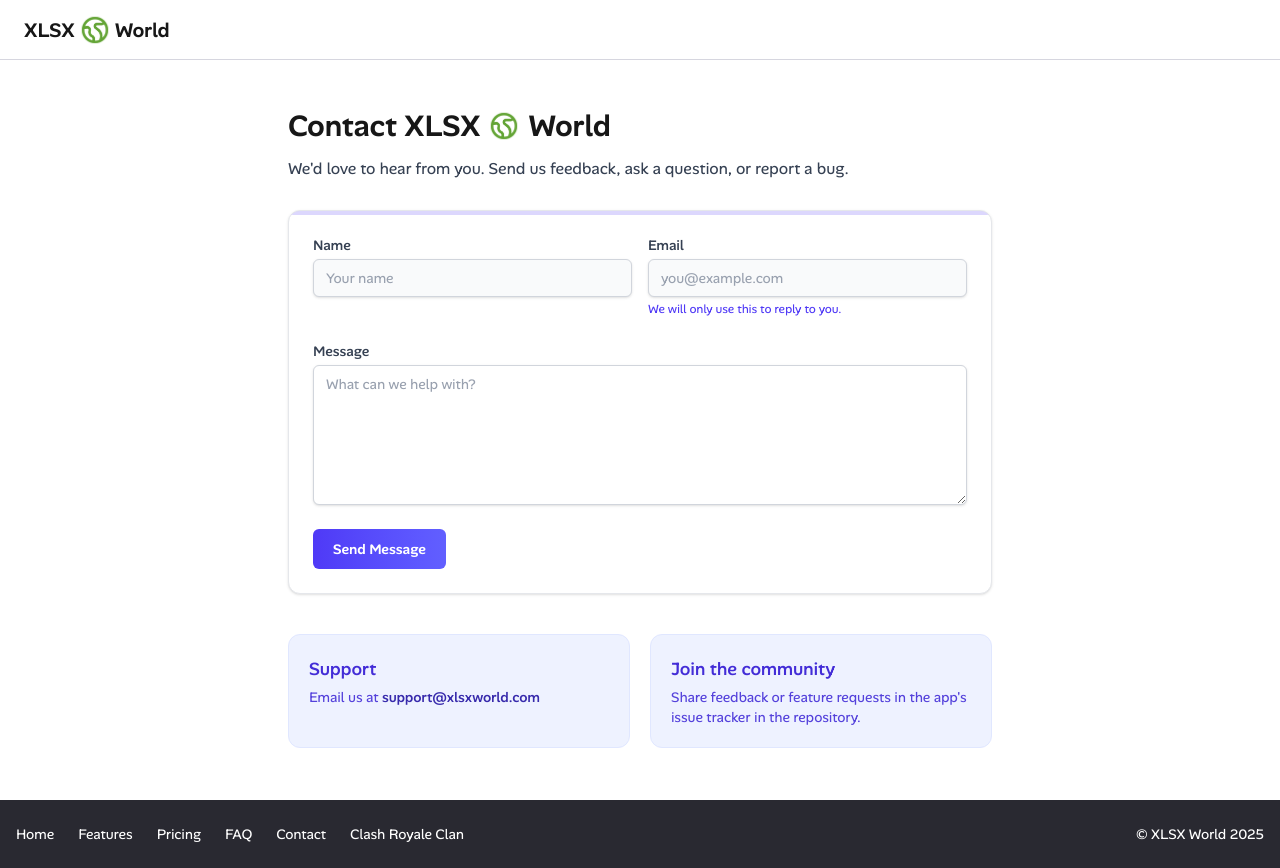
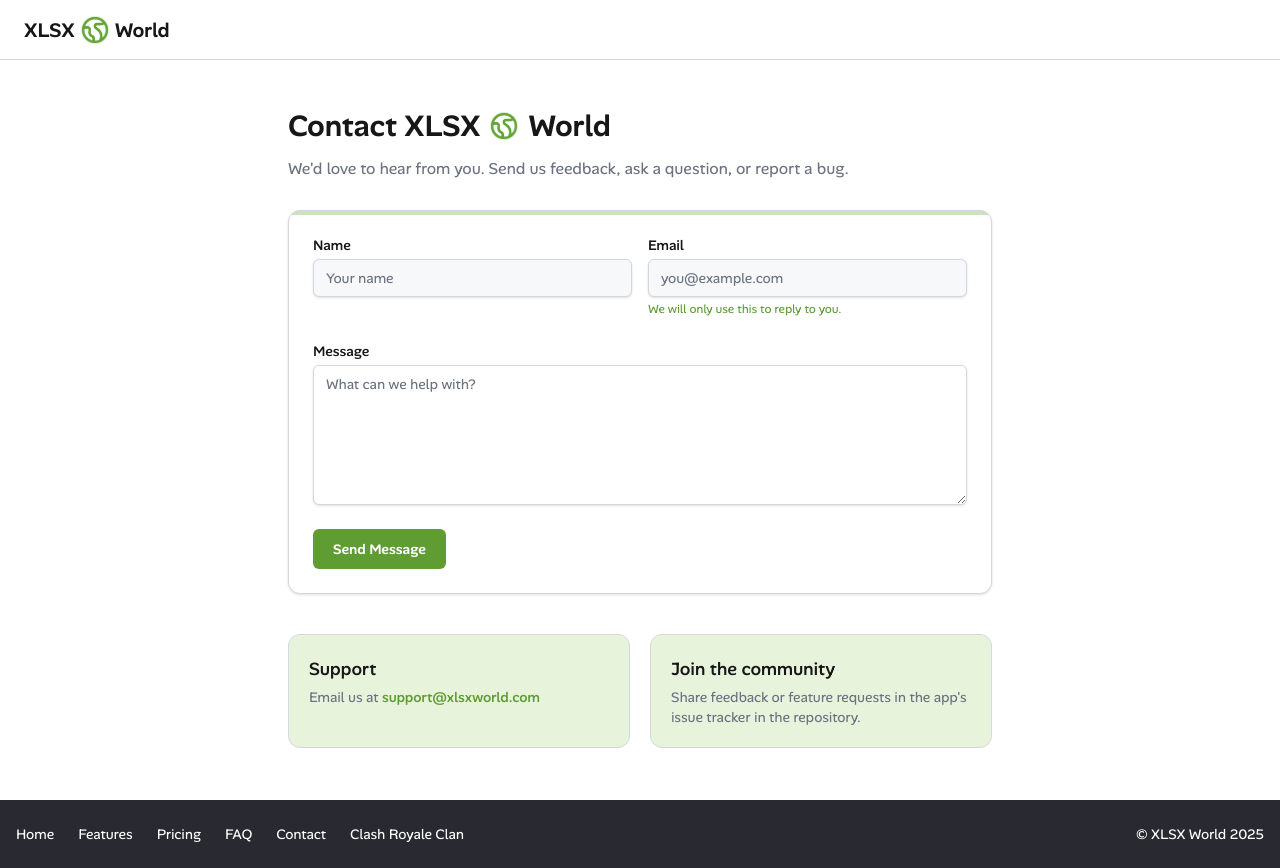
Before and after one commit to manudelp/xlsxworld, a Next.js app in the folder client/: page /contact in a window 1280 px wide. Built offline with nearby package versions, Linux system fonts and the light colour scheme; no server answers.

Commit message:
refactor(contact): update styles for improved UI consistency and readability

```diff
--- a/client/app/contact/page.tsx
+++ b/client/app/contact/page.tsx
@@ -23,24 +23,24 @@
 
   return (
     <main className="max-w-3xl mx-auto px-4 py-10 sm:px-6 sm:py-12 lg:px-8">
-      <h1 className="text-3xl font-semibold mb-3 flex items-center gap-2">
+      <h1 className="text-3xl font-semibold mb-3 flex items-center gap-2 text-foreground">
         <span>Contact XLSX</span>
         <Image src="/icon.svg" alt="XLSX World" width={32} height={32} className="inline-block" />
         <span>World</span>
       </h1>
-      <p className="mb-7 text-gray-700 text-base leading-relaxed">
+      <p className="mb-7 text-base leading-relaxed text-muted">
         We&apos;d love to hear from you. Send us feedback, ask a question, or
         report a bug.
       </p>
 
-      <div className="bg-white border border-gray-200 rounded-xl p-6 shadow-sm relative overflow-hidden">
-        <div className="absolute left-0 right-0 top-0 h-1 bg-indigo-600/20" />
+      <div className="bg-surface-2 border border-border rounded-xl p-6 shadow-sm relative overflow-hidden">
+        <div className="absolute left-0 right-0 top-0 h-1 bg-primary/30" />
         <form onSubmit={handleSubmit} className="space-y-6">
           <div className="grid grid-cols-1 md:grid-cols-2 gap-4">
             <div>
               <label
                 htmlFor="contact-name"
-                className="block text-sm font-medium text-gray-700"
+                className="block text-sm font-medium text-foreground"
               >
                 Name
               </label>
@@ -50,14 +50,14 @@
                 value={name}
                 onChange={(e) => setName(e.target.value)}
                 placeholder="Your name"
-                className="mt-1 block w-full rounded-md border border-gray-300 bg-gray-50 px-3 py-2 text-sm text-gray-900 placeholder-gray-400 shadow-sm transition-colors duration-150 focus:border-indigo-500 focus:ring-2 focus:ring-indigo-100 outline-none"
+                className="mt-1 block w-full rounded-md border border-border bg-surface px-3 py-2 text-sm text-foreground placeholder:text-muted shadow-sm transition-colors duration-150 focus:border-primary focus:ring-2 focus:ring-primary/25 outline-none"
               />
             </div>
 
             <div>
               <label
                 htmlFor="contact-email"
-                className="block text-sm font-medium text-gray-700"
+                className="block text-sm font-medium text-foreground"
               >
                 Email
               </label>
@@ -67,9 +67,9 @@
                 value={email}
                 onChange={(e) => setEmail(e.target.value)}
                 placeholder="you@example.com"
-                className="mt-1 block w-full rounded-md border border-gray-300 bg-gray-50 px-3 py-2 text-sm text-gray-900 placeholder-gray-400 shadow-sm transition-colors duration-150 focus:border-indigo-500 focus:ring-2 focus:ring-indigo-100 outline-none"
+                className="mt-1 block w-full rounded-md border border-border bg-surface px-3 py-2 text-sm text-foreground placeholder:text-muted shadow-sm transition-colors duration-150 focus:border-primary focus:ring-2 focus:ring-primary/25 outline-none"
               />
-              <p className="mt-1 text-xs text-indigo-600">
+              <p className="mt-1 text-xs text-primary">
                 We will only use this to reply to you.
               </p>
             </div>
@@ -78,7 +78,7 @@
           <div>
             <label
               htmlFor="contact-message"
-              className="block text-sm font-medium text-gray-700"
+              className="block text-sm font-medium text-foreground"
             >
               Message
             </label>
@@ -88,26 +88,26 @@
               onChange={(e) => setMessage(e.target.value)}
               rows={6}
               placeholder="What can we help with?"
-              className="mt-1 block w-full min-h-[140px] rounded-md border border-gray-300 bg-white px-3 py-2 text-sm text-gray-900 placeholder-gray-400 shadow-sm transition-colors duration-150 focus:border-indigo-500 focus:ring-2 focus:ring-indigo-100 outline-none"
+              className="mt-1 block w-full min-h-[140px] rounded-md border border-border bg-surface-2 px-3 py-2 text-sm text-foreground placeholder:text-muted shadow-sm transition-colors duration-150 focus:border-primary focus:ring-2 focus:ring-primary/25 outline-none"
             />
           </div>
 
           <div className="flex items-center gap-4">
             <button
               type="submit"
-              className="inline-flex items-center justify-center rounded-md bg-gradient-to-r from-indigo-600 to-indigo-500 px-5 py-2.5 text-sm font-semibold text-white hover:from-indigo-700 hover:to-indigo-600 focus:outline-none focus:ring-2 focus:ring-indigo-500 focus:ring-offset-2 hover:cursor-pointer"
+              className="inline-flex items-center justify-center rounded-md bg-primary px-5 py-2.5 text-sm font-semibold text-primary-foreground transition-colors duration-150 hover:!bg-primary-hover active:bg-primary-active focus:outline-none focus:ring-2 focus:ring-primary/35 focus:ring-offset-2 focus:ring-offset-background hover:cursor-pointer"
             >
               Send Message
             </button>
 
             <div>
               {status === "sent" && (
-                <p className="text-sm text-green-600">
+                <p className="text-sm text-success">
                   Thanks! Your message has been queued for review.
                 </p>
               )}
               {status === "error" && (
-                <p className="text-sm text-red-600">
+                <p className="text-sm text-danger">
                   Please complete all fields before submitting.
                 </p>
               )}
@@ -117,12 +117,12 @@
       </div>
 
       <section className="mt-10 grid gap-5 sm:grid-cols-2">
-        <div className="rounded-xl border border-indigo-100 bg-indigo-50 p-5">
-          <h2 className="text-lg font-medium text-indigo-700">Support</h2>
-          <p className="text-sm text-indigo-700/90 mt-1">
+        <div className="rounded-xl border border-border bg-primary-soft p-5">
+          <h2 className="text-lg font-medium text-foreground">Support</h2>
+          <p className="text-sm text-muted mt-1">
             Email us at{" "}
             <a
-              className="text-indigo-800 hover:underline font-medium"
+              className="text-primary hover:underline font-medium"
               href="mailto:support@xlsxworld.com"
             >
               support@xlsxworld.com
@@ -130,11 +130,11 @@
           </p>
         </div>
 
-        <div className="rounded-xl border border-indigo-100 bg-indigo-50 p-5">
-          <h2 className="text-lg font-medium text-indigo-700">
+        <div className="rounded-xl border border-border bg-primary-soft p-5">
+          <h2 className="text-lg font-medium text-foreground">
             Join the community
           </h2>
-          <p className="text-sm text-indigo-700/90 mt-1">
+          <p className="text-sm text-muted mt-1">
             Share feedback or feature requests in the app&apos;s issue tracker in the repository.
           </p>
         </div>
```
